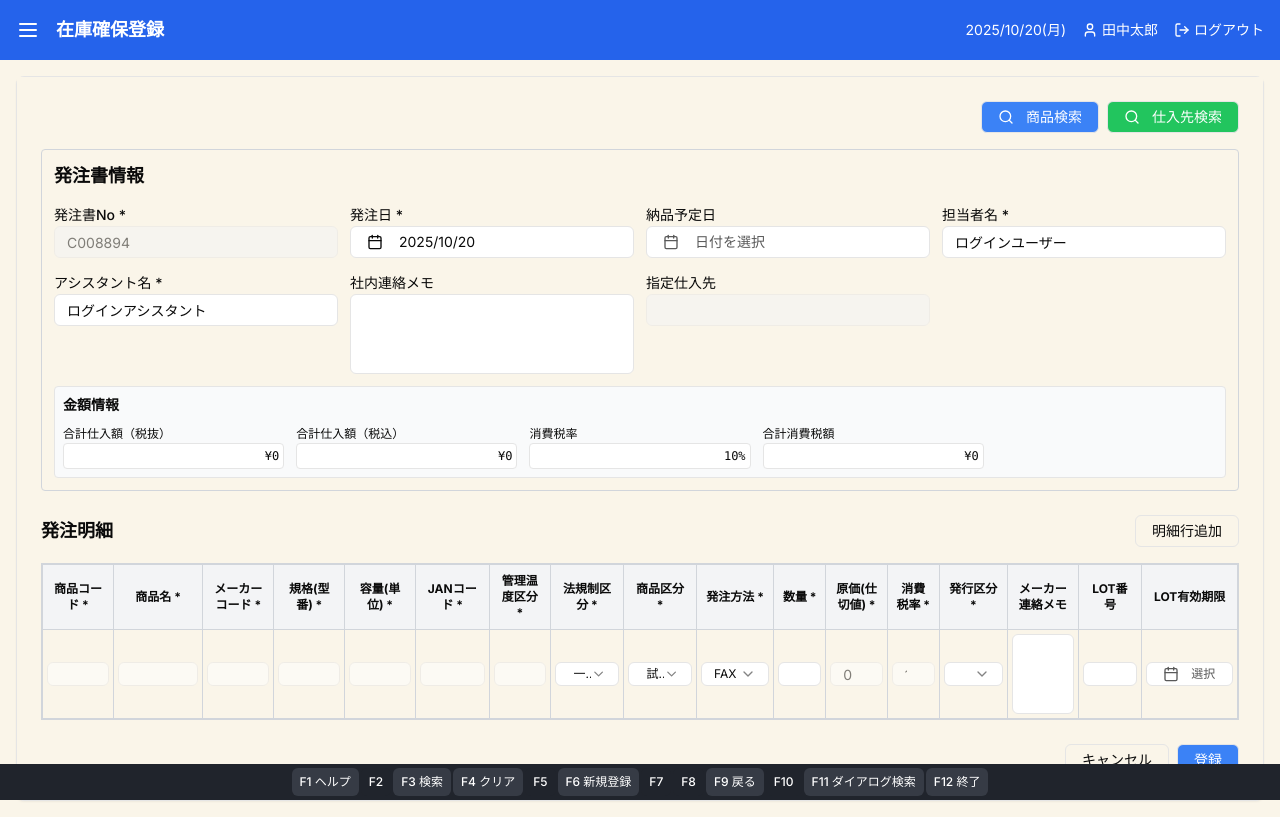
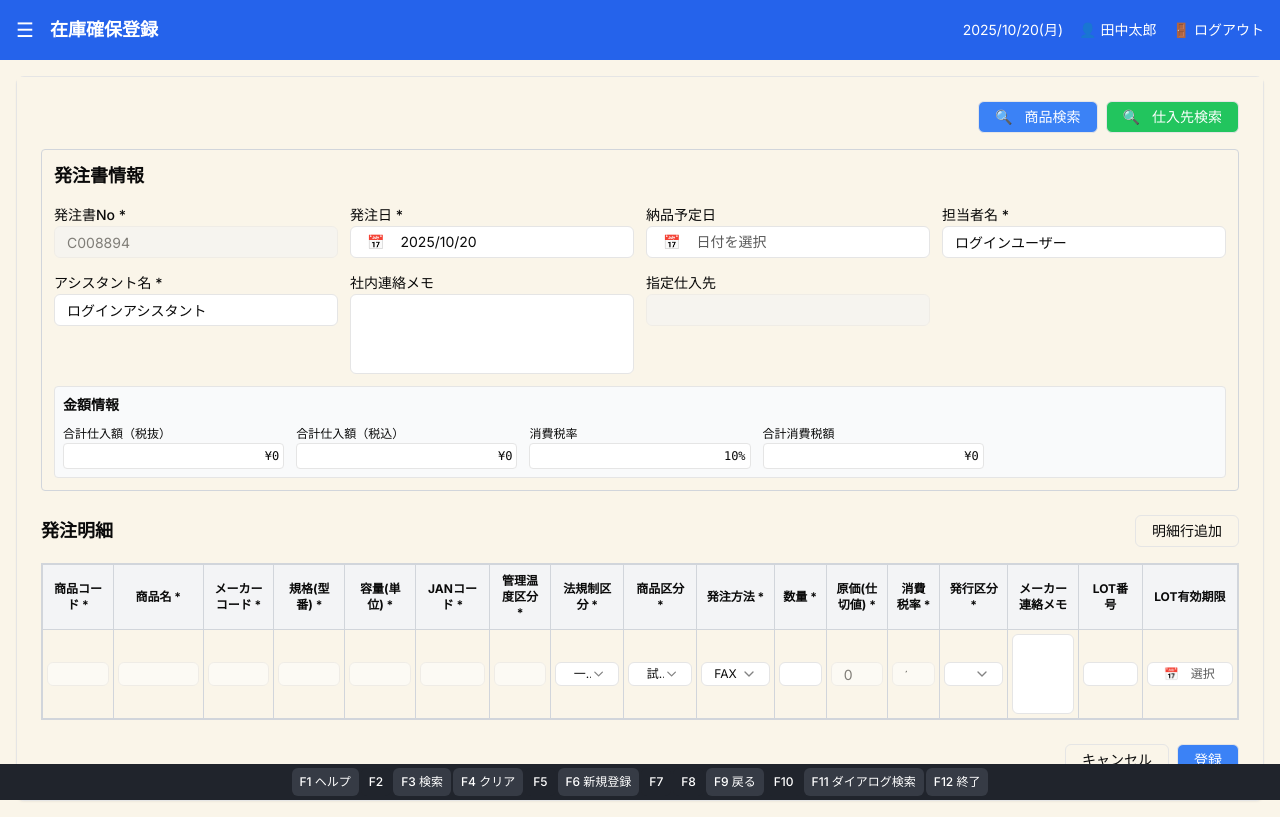
Before and after one commit to SAStakayanagi/--yu, a Next.js app: page /inventory-securing in a window 1280 px wide. Built offline with nearby package versions, Linux system fonts and the light colour scheme.

Commit message:
chore: replace lucide-react imports with emojis
Remove `lucide-react` imports and replace with emojis in 4 files.

#VERCEL_SKIP

Co-authored-by: null <220841936+SAStakayanagi@users.noreply.github.com>

```diff
--- a/app/inventory-securing/page.tsx
+++ b/app/inventory-securing/page.tsx
@@ -6,7 +6,6 @@ import { Label } from "@/components/ui/label"
 import { Card, CardContent } from "@/components/ui/card"
 import { Popover, PopoverContent, PopoverTrigger } from "@/components/ui/popover"
 import { Calendar } from "@/components/ui/calendar"
-import { CalendarIcon, Search } from "lucide-react"
 import { format } from "date-fns"
 import { cn } from "@/lib/utils"
 import { Select, SelectContent, SelectItem, SelectTrigger, SelectValue } from "@/components/ui/select"
@@ -199,7 +198,7 @@ export default function InventorySecuringPage() {
                 className="h-8 text-sm bg-blue-500 text-white hover:bg-blue-600"
                 onClick={() => setIsProductSearchOpen(true)}
               >
-                <Search className="mr-1 h-4 w-4" />
+                <span className="mr-1">🔍</span>
                 商品検索
               </Button>
               <Button
@@ -207,7 +206,7 @@ export default function InventorySecuringPage() {
                 className="h-8 text-sm bg-green-500 text-white hover:bg-green-600"
                 onClick={() => setIsSupplierSearchOpen(true)}
               >
-                <Search className="mr-1 h-4 w-4" />
+                <span className="mr-1">🔍</span>
                 仕入先検索
               </Button>
             </div>
@@ -235,7 +234,7 @@ export default function InventorySecuringPage() {
                           !orderFormData.orderDate && "text-muted-foreground",
                         )}
                       >
-                        <CalendarIcon className="mr-2 h-3 w-3" />
+                        <span className="mr-2">📅</span>
                         {orderFormData.orderDate ? format(orderFormData.orderDate, "yyyy/MM/dd") : "日付を選択"}
                       </Button>
                     </PopoverTrigger>
@@ -262,7 +261,7 @@ export default function InventorySecuringPage() {
                           !orderFormData.deliveryDate && "text-muted-foreground",
                         )}
                       >
-                        <CalendarIcon className="mr-2 h-3 w-3" />
+                        <span className="mr-2">📅</span>
                         {orderFormData.deliveryDate ? format(orderFormData.deliveryDate, "yyyy/MM/dd") : "日付を選択"}
                       </Button>
                     </PopoverTrigger>
@@ -563,7 +562,7 @@ export default function InventorySecuringPage() {
                                   !detail.lotExpiration && "text-muted-foreground",
                                 )}
                               >
-                                <CalendarIcon className="mr-1 h-3 w-3" />
+                                <span className="mr-1">📅</span>
                                 {detail.lotExpiration ? format(detail.lotExpiration, "yyyy/MM/dd") : "選択"}
                               </Button>
                             </PopoverTrigger>
--- a/components/detail-edit-dialog.tsx
+++ b/components/detail-edit-dialog.tsx
@@ -6,7 +6,6 @@ import { Input } from "@/components/ui/input"
 import { Label } from "@/components/ui/label"
 import { Popover, PopoverContent, PopoverTrigger } from "@/components/ui/popover"
 import { Calendar } from "@/components/ui/calendar"
-import { CalendarIcon } from "lucide-react"
 import { format } from "date-fns"
 import { cn } from "@/lib/utils"
 
@@ -158,7 +157,7 @@ export default function DetailEditDialog({ open, onOpenChange, selectedItems, on
                           !item.expirationDate && "text-muted-foreground",
                         )}
                       >
-                        <CalendarIcon className="mr-2 h-3 w-3" />
+                        <span className="mr-2">📅</span>
                         {item.expirationDate ? format(item.expirationDate, "yyyy/MM/dd") : <span>日付を選択</span>}
                       </Button>
                     </PopoverTrigger>
--- a/components/header.tsx
+++ b/components/header.tsx
@@ -1,6 +1,4 @@
 "use client"
-
-import { Menu, User, LogOut } from "lucide-react"
 
 interface HeaderProps {
   title?: string
@@ -14,21 +12,21 @@ export default function Header({ title = "発注登録" }: HeaderProps) {
       day: "2-digit",
       weekday: "short",
     })
-    .replace(/\//g, "/") // Format: YYYY/MM/DD(曜日)
+    .replace(/\//g, "/")
   return (
     <header className="bg-blue-600 text-white p-4 flex items-center justify-between w-full">
       <div className="flex items-center gap-4">
-        <Menu className="h-6 w-6" />
+        <span className="text-xl">☰</span>
         <span className="text-lg font-bold">{title}</span>
       </div>
       <div className="flex items-center gap-4 text-sm">
         <span>{currentDate}</span>
         <div className="flex items-center gap-1">
-          <User className="h-4 w-4" />
+          <span>👤</span>
           <span>田中太郎</span>
         </div>
         <div className="flex items-center gap-1">
-          <LogOut className="h-4 w-4" />
+          <span>🚪</span>
           <span>ログアウト</span>
         </div>
       </div>
--- a/components/order-creation-dialog.tsx
+++ b/components/order-creation-dialog.tsx
@@ -7,7 +7,6 @@ import { Checkbox } from "@/components/ui/checkbox"
 import { RadioGroup, RadioGroupItem } from "@/components/ui/radio-group"
 import { Popover, PopoverContent, PopoverTrigger } from "@/components/ui/popover"
 import { Calendar } from "@/components/ui/calendar"
-import { CalendarIcon } from "lucide-react"
 import { format } from "date-fns"
 import { cn } from "@/lib/utils"
 
@@ -92,7 +91,7 @@ export default function OrderCreationDialog({ open, onOpenChange }: OrderCreatio
                   variant="outline"
                   className={cn("w-full justify-start text-left font-normal", !orderDate && "text-muted-foreground")}
                 >
-                  <CalendarIcon className="mr-2 h-4 w-4" />
+                  <span className="mr-2">📅</span>
                   {orderDate ? format(orderDate, "yyyy/MM/dd") : "日付を選択"}
                 </Button>
               </PopoverTrigger>
```
